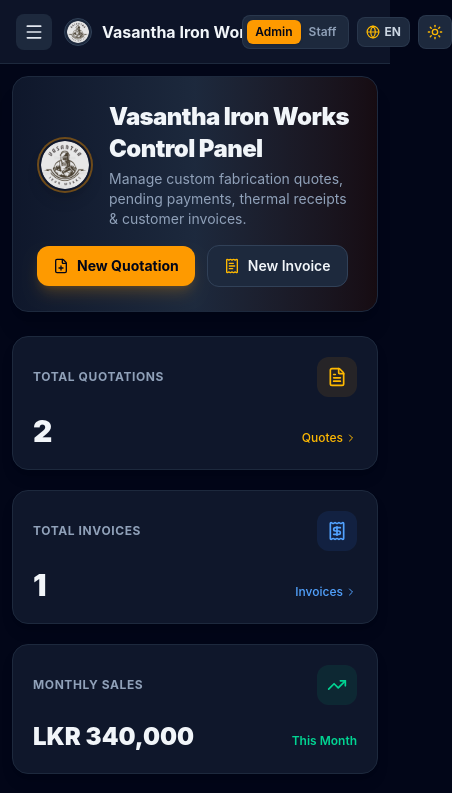
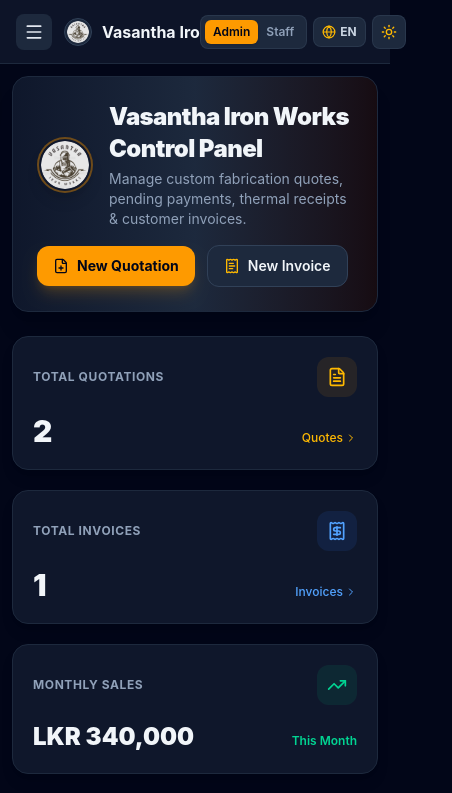
Before and after one commit to it21378034/welding-pos, a React (Vite) app: page / in a window 390 px wide. Shown: the top 793 px of the page, 452 px wide, since content can reach past the window. Built offline with nearby package versions, Linux system fonts and the light colour scheme; no server answers; the database is empty.

Commit message:
Fix mobile layout squishing issues on Quotation buttons and Navbar

```diff
--- a/src/components/Navigation.tsx
+++ b/src/components/Navigation.tsx
@@ -151,7 +151,7 @@
             alt="Logo"
             className="w-7 h-7 object-contain rounded-full bg-slate-800 border border-slate-700 p-0.5"
           />
-          <h2 className="text-base sm:text-lg font-bold text-slate-100 flex items-center gap-2 truncate max-w-[180px] sm:max-w-none">
+          <h2 className="text-base sm:text-lg font-bold text-slate-100 flex items-center gap-2 truncate max-w-[120px] sm:max-w-none">
             {settings.name}
           </h2>
         </div>
@@ -160,7 +160,7 @@
         </span>
       </div>
 
-      <div className="flex items-center gap-2 sm:gap-3">
+      <div className="flex items-center gap-1.5 sm:gap-3 shrink-0">
         {/* Role Switcher */}
         <div className="flex items-center bg-slate-800 rounded-lg p-1 border border-slate-700/60 text-xs">
           <button
--- a/src/components/QuotationModule.tsx
+++ b/src/components/QuotationModule.tsx
@@ -526,9 +526,9 @@
 
           {/* Section 3: Line Items Table */}
           <div className="p-6 rounded-2xl bg-slate-900 border border-slate-800 shadow-xl space-y-4">
-            <div className="flex items-center justify-between border-b border-slate-800 pb-3">
+            <div className="flex flex-col sm:flex-row sm:items-center justify-between gap-3 border-b border-slate-800 pb-3">
               <h3 className="font-extrabold text-slate-100 text-base">2. Itemized Materials & Services</h3>
-              <div className="flex items-center gap-2">
+              <div className="flex flex-wrap items-center gap-2">
                 <select
                   onChange={e => {
                     const found = catalogItems.find(ci => ci.id === e.target.value);
```
